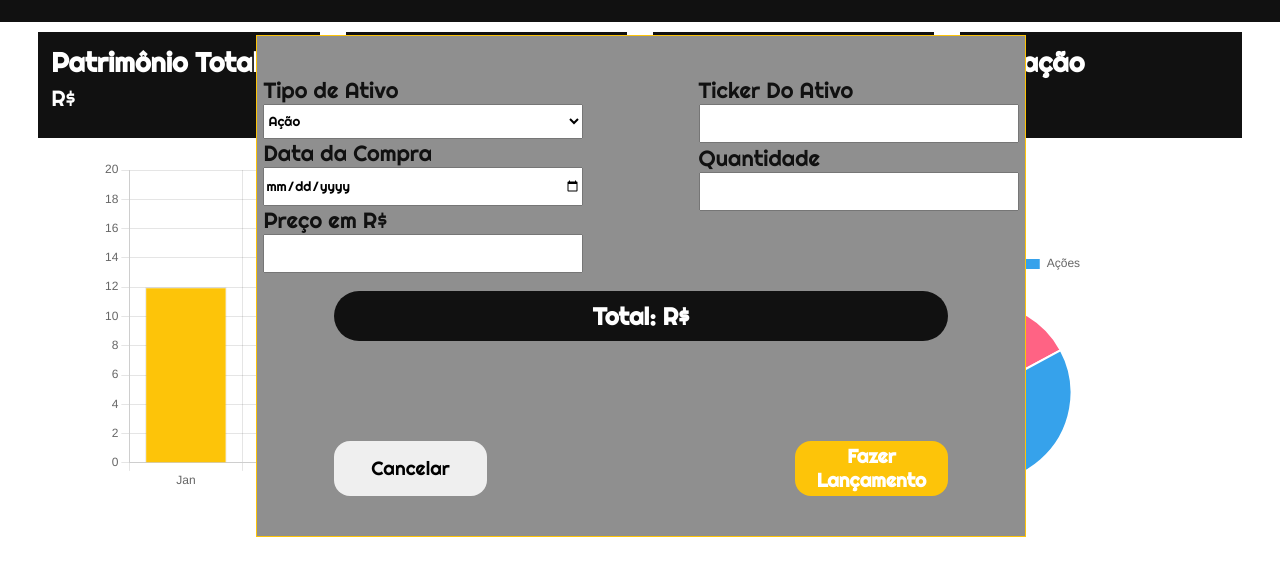
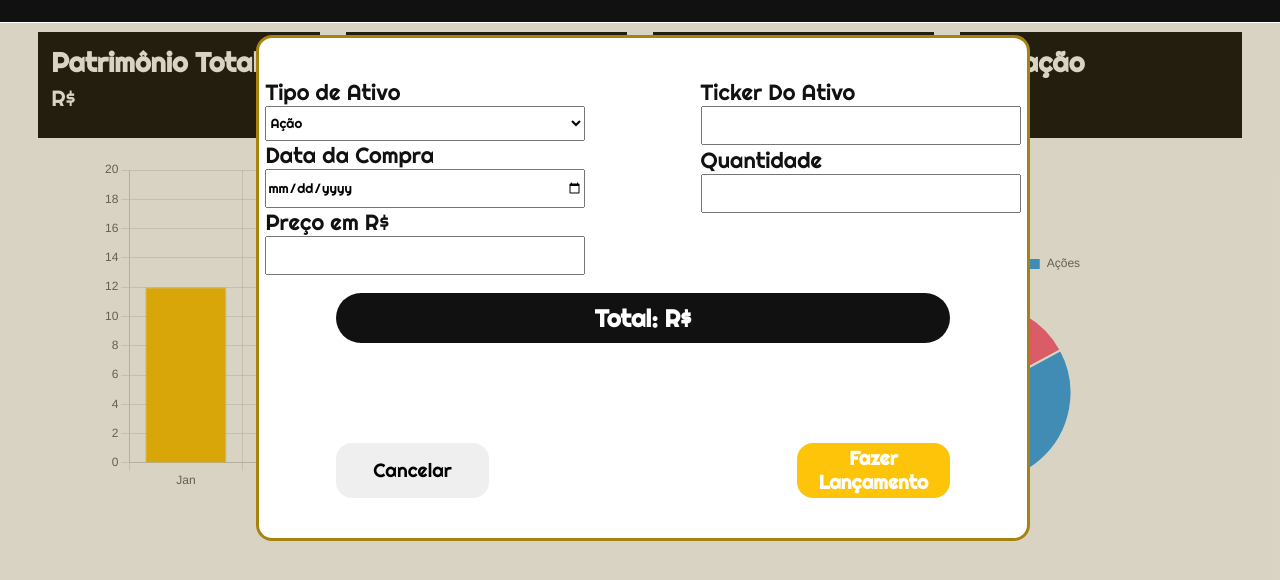
Before and after one commit to GustavoPerezSp/projeto-individual-yield, a website: page WebSite/public/dashboard/dashboard.html in a window 1280 px wide. Both pictures are taken after a click on the button "Adicionar Novo Lançamento". Shown: the part 78-658 px from the top of the page. Drawn offline with nearby package versions, Linux system fonts and the light colour scheme.

Commit message:
WebSite: Abrindo e Fechando Card newInvestment

```diff
--- a/WebSite/public/assets/css/dashboard.css
+++ b/WebSite/public/assets/css/dashboard.css
@@ -54,7 +54,7 @@ a {
 }
 
 .new_investment {
-    display: flex;
+    display: none;
     flex-direction: column;
     justify-content: center;
     gap: 20%;
@@ -63,10 +63,26 @@ a {
     height: 500px;
     margin: 1% 20%;
 
-    background-color: #8f8f8f;
+    background-color: #FFFFFF;
     color: #111111;
     position: absolute;
-    border: 1px solid #FDC409;
+    border: 3px solid #a68310;
+    border-radius: 16px;
+
+    position: absolute;
+    z-index: 99;
+
+}
+
+.filter{
+
+    width: 100%;
+    height: 100%;
+    position: absolute;
+    background-color: #604a083d;
+    margin-top: -0.7%;
+    display: none;
+
 }
 
 .new__inputs {
@@ -143,6 +159,7 @@ a {
 .kpis_graphs {
     width: 100%;
     margin-top: 10px;
+
 }
 
 .kpis_graphs__kpis {
--- a/WebSite/public/dashboard/dashboard.html
+++ b/WebSite/public/dashboard/dashboard.html
@@ -26,13 +26,13 @@
             </div>
 
             <div class="account">
-                <button onclick="alert(`asada`)">Adicionar Novo Lançamento</button>
+                <button onclick="makeNewInvestment()">Adicionar Novo Lançamento</button>
                 <p>Olá, <span id="sUsername"></span>!</p>
             </div>
 
         </div class="header">
 
-        <div class="new_investment">
+        <div class="new_investment" id="new_investment">
             <div class="new__inputs">
                 <div class="column">
                     <div class="column__input">
@@ -73,13 +73,14 @@
             </div>
 
             <div class="new__buttons">
-                <button>Cancelar</button>
+                <button onclick="closeNewInvestment()">Cancelar</button>
                 <button id="confirmButton" onclick="alert(`lancado`)">Fazer Lançamento</button>
             </div>
 
         </div>
 
-        <div class="kpis_graphs">
+        <div class="kpis_graphs" id="kpis_graphs">
+            <div class="filter" id="filter"> </div>
             <div class="kpis_graphs__kpis">
 
                 <div class="kpis_graphs__kpi">
@@ -122,6 +123,16 @@
 <script>
     sUsername.innerHTML += sessionStorage.NOME_USUARIO
 
+    function makeNewInvestment(){
+        document.getElementById('filter').style.display = "block";
+        document.getElementById('new_investment').style.display = "flex";
+    }
+
+    function closeNewInvestment(){
+        document.getElementById('filter').style.display = "none";
+        document.getElementById('new_investment').style.display = "none";
+    }
+
     function pricing(){
         let price = Number(iPrice.value);
         let quantity = Number(iQuantity.value);
@@ -130,6 +141,8 @@
 
         totalPrice.innerHTML = finalPrice.toFixed(2)
     }
+
+
 </script>
 
 <script>
```
